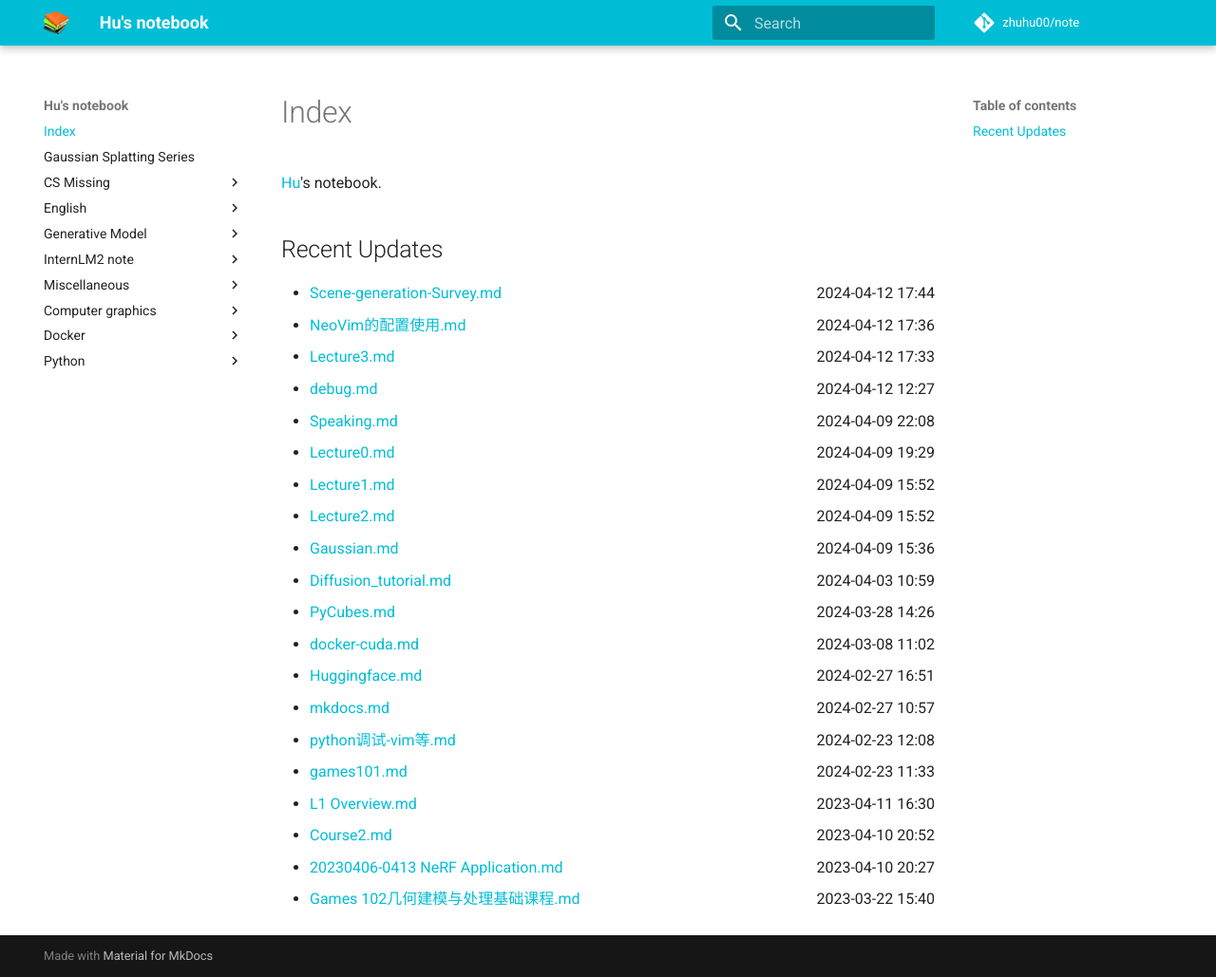
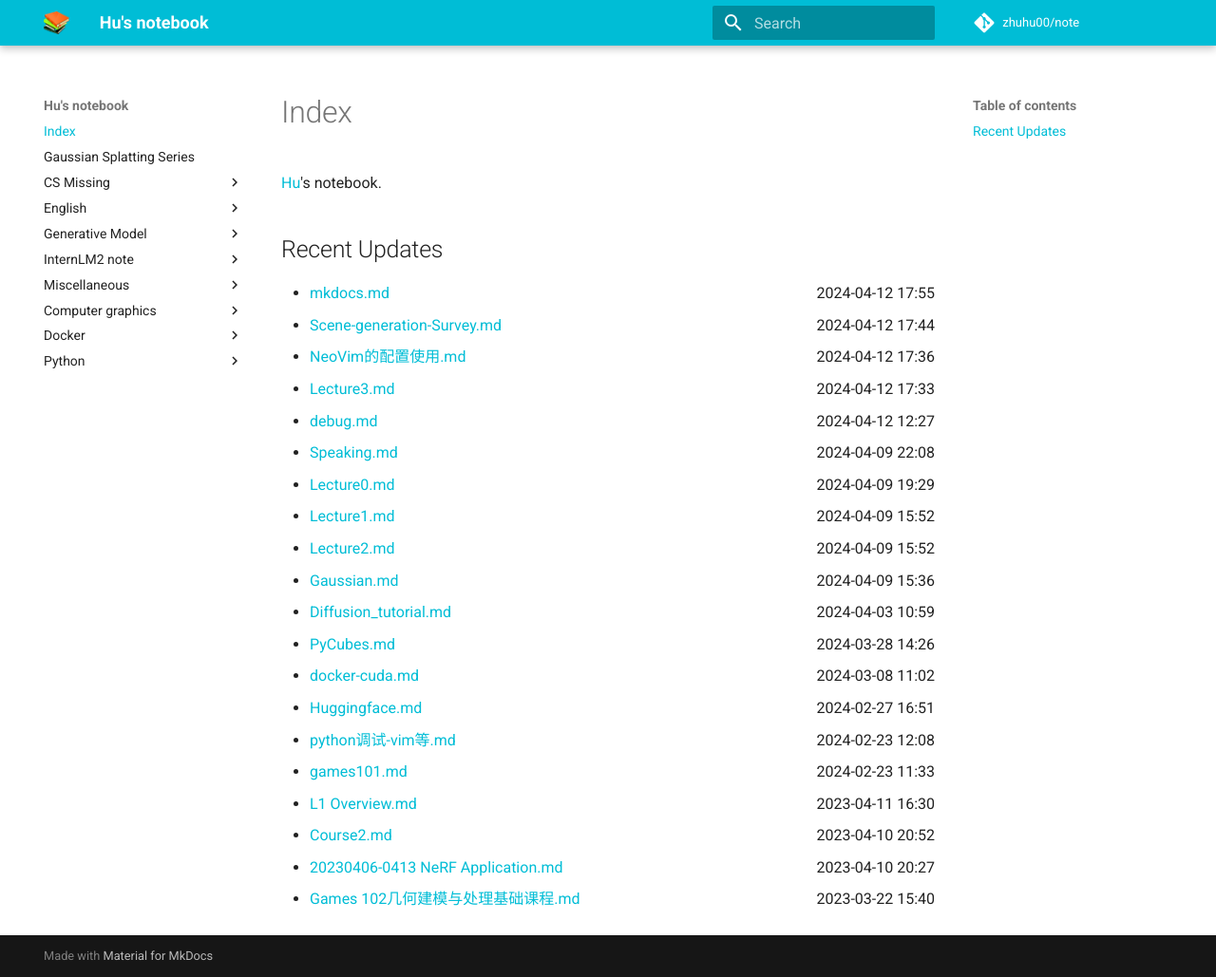
Before and after one commit to zhuhu00/note, an MkDocs documentation site: the page built from docs/index.md, in a window 1280 px wide and 1029 px high. Shown: the whole window at 95% size. Built offline with MkDocs 1.6.1 and Material for MkDocs 9.7.7, drawn with Linux system fonts in a browser that asks for light colours; comment, search, counter and statistics services are not loaded.

Commit message:
update recent

```diff
--- a/docs/index.md
+++ b/docs/index.md
@@ -4,6 +4,7 @@
 [Hu](https://zhuhu00.top/)'s notebook.
 
 ## Recent Updates
+- [mkdocs.md](Miscellaneous/mkdocs/) <span style="float: right;">2024-04-12 17:55</span>
 - [Scene-generation-Survey.md](Generative Model/Scene-generation-Survey/) <span style="float: right;">2024-04-12 17:44</span>
 - [NeoVim的配置使用.md](CS Missing/NeoVim的配置使用/) <span style="float: right;">2024-04-12 17:36</span>
 - [Lecture3.md](InternLM2-note/Lecture3/) <span style="float: right;">2024-04-12 17:33</span>
@@ -17,7 +18,6 @@
 - [PyCubes.md](python/PyCubes/) <span style="float: right;">2024-03-28 14:26</span>
 - [docker-cuda.md](docker/docker-cuda/) <span style="float: right;">2024-03-08 11:02</span>
 - [Huggingface.md](CS Missing/Huggingface/) <span style="float: right;">2024-02-27 16:51</span>
-- [mkdocs.md](Miscellaneous/mkdocs/) <span style="float: right;">2024-02-27 10:57</span>
 - [python调试-vim等.md](Computer Graphics/games102/python调试-vim等/) <span style="float: right;">2024-02-23 12:08</span>
 - [games101.md](Computer Graphics/games101/) <span style="float: right;">2024-02-23 11:33</span>
 - [L1 Overview.md](Computer Graphics/CMU-16-825-Learning for 3D Vision/L1 Overview/) <span style="float: right;">2023-04-11 16:30</span>
```
